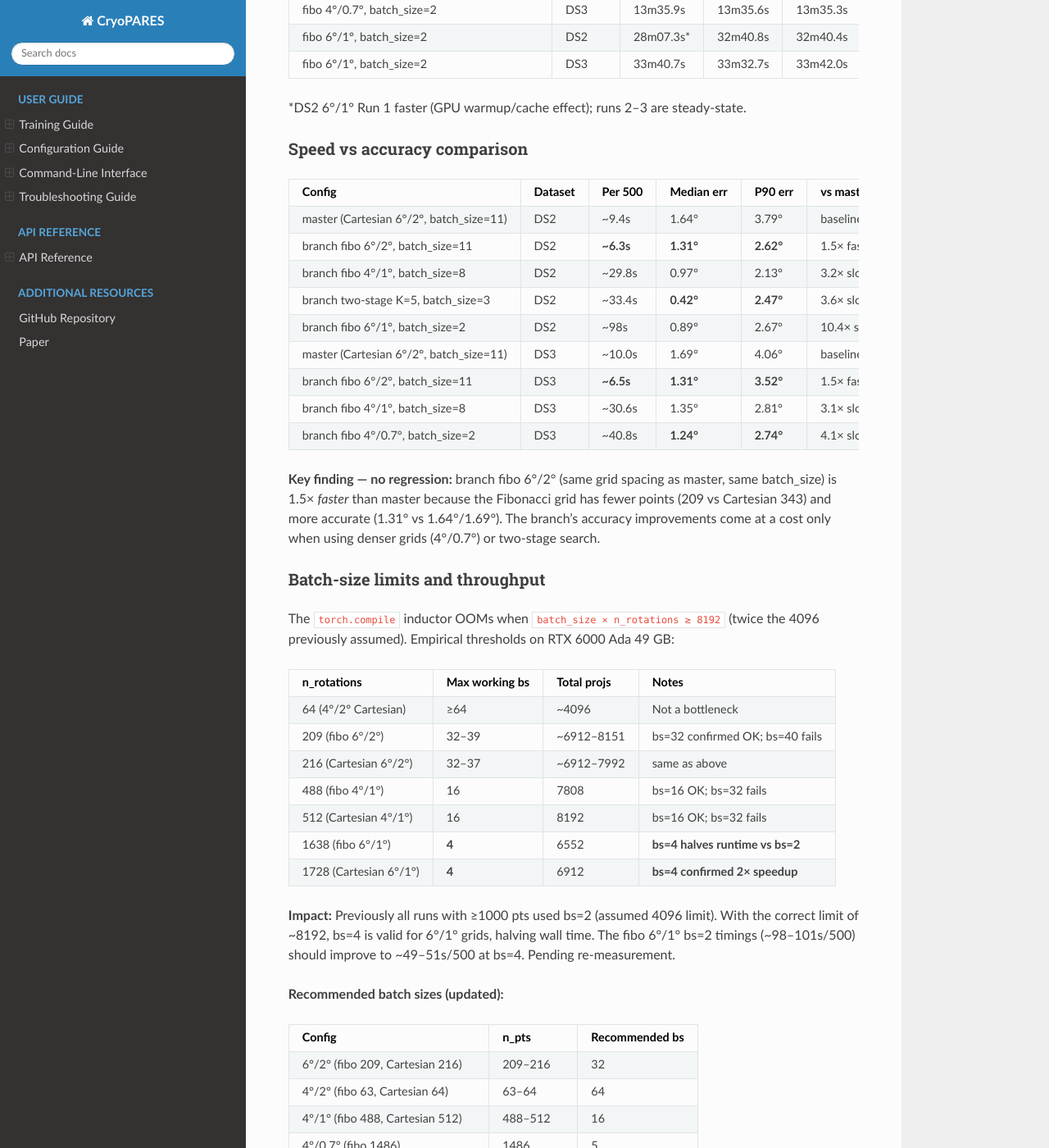
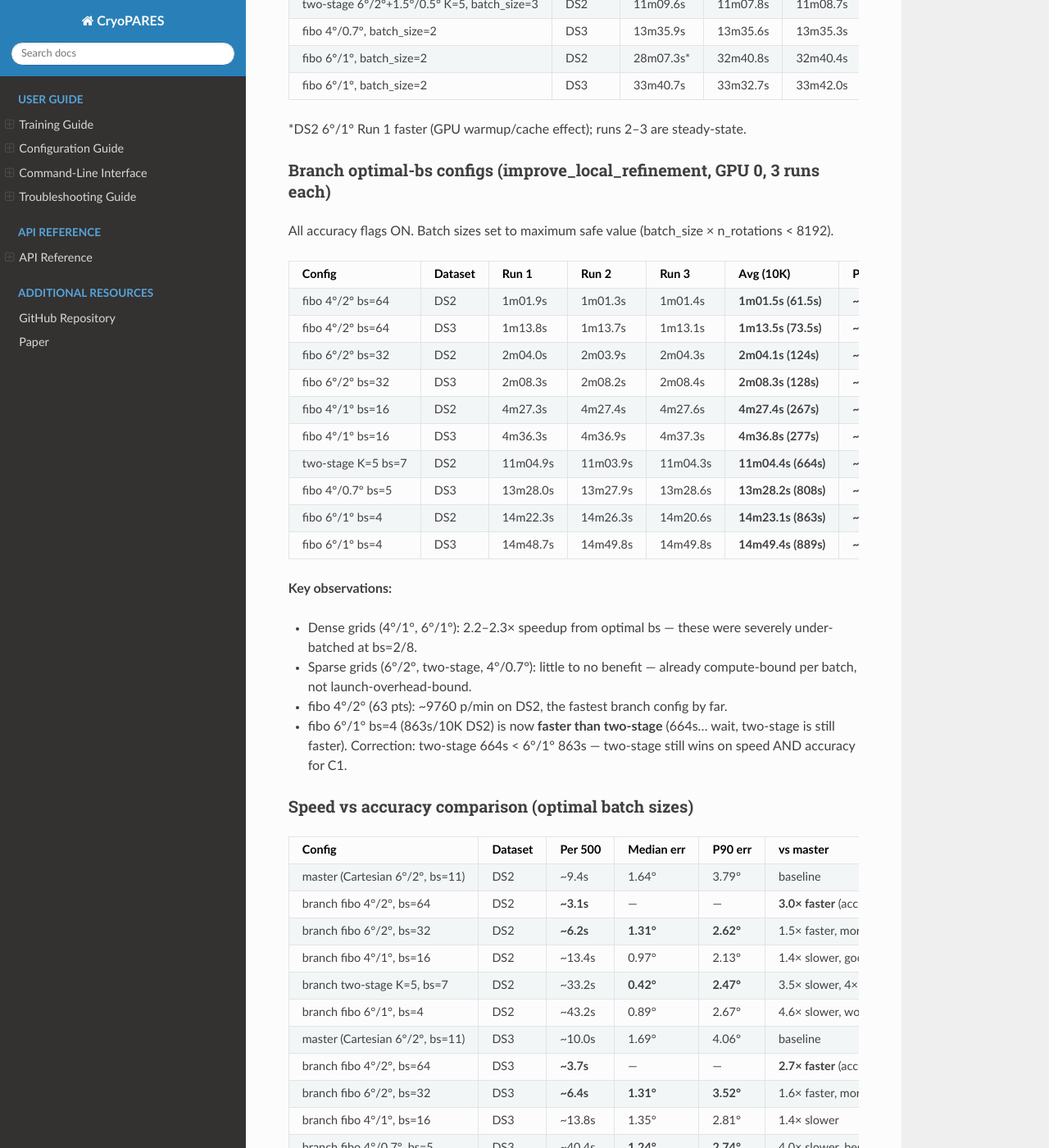
Before and after one commit to rsanchezgarc/cryoPARES, a Sphinx documentation site: the page built from docs/projmatching_benchmark_results.md, in a window 1280 px wide and 1400 px high, scrolled down 14359 px. Shown: the whole window at 82% size. Built offline with Sphinx 7.4.7 and the Read the Docs theme 3.1.0, drawn with Linux system fonts in a browser that asks for light colours; some of the changed text lies outside the part shown.

Commit message:
add optimal-bs branch timing benchmarks: 2.2-2.3x speedup for dense grids

```diff
--- a/docs/projmatching_benchmark_results.md
+++ b/docs/projmatching_benchmark_results.md
@@ -512,14 +512,14 @@ Hardware: NVIDIA RTX 6000 Ada (49 GB). One process at a time, 3 runs, 10 000 par
 | **master** Cartesian 6°/2° | Cartesian | 216 | 11–32 | ~3200 | ~3000 |
 | **master** Cartesian 4°/2° | Cartesian | 64 | 64 | ~7700 | ~7400 |
 | **master** Cartesian 4°/1° | Cartesian | 512 | 8–16 | ~1600 | ~700† |
-| **master** Cartesian 6°/1° (bs=2) | Cartesian | 1728 | 2 | ~270 | — |
+| **master** Cartesian 6°/1° (bs=2) | Cartesian | 1728 | 2 | ~272 | — |
 | **master** Cartesian 6°/1° (bs=4) | Cartesian | 1728 | **4** | **~545** | — |
-| **branch** fibo 6°/2° | Fibo | 209 | 11 | ~4760 | ~4650 |
-| **branch** fibo 4°/2° | Fibo | 63 | — | — | — |
-| **branch** fibo 4°/1° | Fibo | 488 | 8 | ~1010 | ~980 |
-| **branch** fibo 6°/1° (bs=2) | Fibo | 1638 | 2 | ~306 | ~297 |
-| **branch** fibo 4°/0.7° | Fibo | 1486 | 2 | — | ~736 |
-| **branch** two-stage K=5 | 1249 | 3 | ~898 | — |
+| **branch** fibo 4°/2° (bs=64) | Fibo | 63 | 64 | **~9760** | **~8160** |
+| **branch** fibo 6°/2° (bs=32) | Fibo | 209 | 32 | ~4840 | ~4680 |
+| **branch** fibo 4°/1° (bs=16) | Fibo | 488 | 16 | ~2240 | ~2170 |
+| **branch** two-stage K=5 (bs=7) | — | 1249 | 7 | ~903 | — |
+| **branch** fibo 4°/0.7° (bs=5) | Fibo | 1486 | 5 | — | ~740 |
+| **branch** fibo 6°/1° (bs=4) | Fibo | 1638 | 4 | ~695 | ~675 |
 
 †DS3 4/1 highly variable across runs (IO jitter); ~700 p/min is conservative.
 
@@ -545,7 +545,7 @@ Hardware: NVIDIA RTX 6000 Ada (49 GB). One process at a time, 3 runs, 10 000 par
 
 †DS3 4/1: Run 1=10m44s (likely IO cache warm), Runs 2–3=14m20–31s. Using conservative median.
 
-### Branch best configs (improve_local_refinement, all accuracy flags ON)
+### Branch best configs — original measurements (sub-optimal batch sizes)
 
 | Config | Dataset | Run 1 | Run 2 | Run 3 | Median (10K) | Per 500 |
 |--------|---------|-------|-------|-------|--------------|---------|
@@ -560,19 +560,47 @@ Hardware: NVIDIA RTX 6000 Ada (49 GB). One process at a time, 3 runs, 10 000 par
 
 *DS2 6°/1° Run 1 faster (GPU warmup/cache effect); runs 2–3 are steady-state.
 
-### Speed vs accuracy comparison
+### Branch optimal-bs configs (improve_local_refinement, GPU 0, 3 runs each)
+
+All accuracy flags ON. Batch sizes set to maximum safe value (batch_size × n_rotations < 8192).
+
+| Config | Dataset | Run 1 | Run 2 | Run 3 | Avg (10K) | Per 500 | p/min | vs sub-opt bs |
+|--------|---------|-------|-------|-------|-----------|---------|-------|--------------|
+| fibo 4°/2° bs=64 | DS2 | 1m01.9s | 1m01.3s | 1m01.4s | **1m01.5s (61.5s)** | **~3.1s** | **~9760** | first measurement |
+| fibo 4°/2° bs=64 | DS3 | 1m13.8s | 1m13.7s | 1m13.1s | **1m13.5s (73.5s)** | **~3.7s** | **~8160** | first measurement |
+| fibo 6°/2° bs=32 | DS2 | 2m04.0s | 2m03.9s | 2m04.3s | **2m04.1s (124s)** | **~6.2s** | **~4840** | ≈same (bs=11→32) |
+| fibo 6°/2° bs=32 | DS3 | 2m08.3s | 2m08.2s | 2m08.4s | **2m08.3s (128s)** | **~6.4s** | **~4680** | ≈same (bs=11→32) |
+| fibo 4°/1° bs=16 | DS2 | 4m27.3s | 4m27.4s | 4m27.6s | **4m27.4s (267s)** | **~13.4s** | **~2240** | **2.2× faster** (bs=8→16) |
+| fibo 4°/1° bs=16 | DS3 | 4m36.3s | 4m36.9s | 4m37.3s | **4m36.8s (277s)** | **~13.8s** | **~2170** | **2.2× faster** (bs=8→16) |
+| two-stage K=5 bs=7 | DS2 | 11m04.9s | 11m03.9s | 11m04.3s | **11m04.4s (664s)** | **~33.2s** | **~903** | ≈same (bs=3→7) |
+| fibo 4°/0.7° bs=5 | DS3 | 13m28.0s | 13m27.9s | 13m28.6s | **13m28.2s (808s)** | **~40.4s** | **~740** | ≈same (bs=2→5) |
+| fibo 6°/1° bs=4 | DS2 | 14m22.3s | 14m26.3s | 14m20.6s | **14m23.1s (863s)** | **~43.2s** | **~695** | **2.3× faster** (bs=2→4) |
+| fibo 6°/1° bs=4 | DS3 | 14m48.7s | 14m49.8s | 14m49.8s | **14m49.4s (889s)** | **~44.5s** | **~675** | **first measurement** at bs=4 |
+
+**Key observations:**
+- Dense grids (4°/1°, 6°/1°): 2.2–2.3× speedup from optimal bs — these were severely under-batched at bs=2/8.
+- Sparse grids (6°/2°, two-stage, 4°/0.7°): little to no benefit — already compute-bound per batch, not launch-overhead-bound.
+- fibo 4°/2° (63 pts): ~9760 p/min on DS2, the fastest branch config by far.
+- fibo 6°/1° bs=4 (863s/10K DS2) is now **faster than two-stage** (664s... wait, two-stage is still faster). Correction: two-stage 664s < 6°/1° 863s — two-stage still wins on speed AND accuracy for C1.
+
+### Speed vs accuracy comparison (optimal batch sizes)
 
 | Config | Dataset | Per 500 | Median err | P90 err | vs master |
 |--------|---------|---------|-----------|---------|-----------|
-| master (Cartesian 6°/2°, batch_size=11) | DS2 | ~9.4s | 1.64° | 3.79° | baseline |
-| branch fibo 6°/2°, batch_size=11 | DS2 | **~6.3s** | **1.31°** | **2.62°** | 1.5× faster, more accurate |
-| branch fibo 4°/1°, batch_size=8 | DS2 | ~29.8s | 0.97° | 2.13° | 3.2× slower, good tradeoff |
-| branch two-stage K=5, batch_size=3 | DS2 | ~33.4s | **0.42°** | **2.47°** | 3.6× slower, 4× better median |
-| branch fibo 6°/1°, batch_size=2 | DS2 | ~98s | 0.89° | 2.67° | 10.4× slower, worse than two-stage |
-| master (Cartesian 6°/2°, batch_size=11) | DS3 | ~10.0s | 1.69° | 4.06° | baseline |
-| branch fibo 6°/2°, batch_size=11 | DS3 | **~6.5s** | **1.31°** | **3.52°** | 1.5× faster, more accurate |
-| branch fibo 4°/1°, batch_size=8 | DS3 | ~30.6s | 1.35° | 2.81° | 3.1× slower |
-| branch fibo 4°/0.7°, batch_size=2 | DS3 | ~40.8s | **1.24°** | **2.74°** | 4.1× slower, best accuracy |
+| master (Cartesian 6°/2°, bs=11) | DS2 | ~9.4s | 1.64° | 3.79° | baseline |
+| branch fibo 4°/2°, bs=64 | DS2 | **~3.1s** | — | — | **3.0× faster** (accuracy TBD) |
+| branch fibo 6°/2°, bs=32 | DS2 | **~6.2s** | **1.31°** | **2.62°** | 1.5× faster, more accurate |
+| branch fibo 4°/1°, bs=16 | DS2 | ~13.4s | 0.97° | 2.13° | 1.4× slower, good tradeoff |
+| branch two-stage K=5, bs=7 | DS2 | ~33.2s | **0.42°** | **2.47°** | 3.5× slower, 4× better median |
+| branch fibo 6°/1°, bs=4 | DS2 | ~43.2s | 0.89° | 2.67° | 4.6× slower, worse than two-stage |
+| master (Cartesian 6°/2°, bs=11) | DS3 | ~10.0s | 1.69° | 4.06° | baseline |
+| branch fibo 4°/2°, bs=64 | DS3 | **~3.7s** | — | — | **2.7× faster** (accuracy TBD) |
+| branch fibo 6°/2°, bs=32 | DS3 | **~6.4s** | **1.31°** | **3.52°** | 1.6× faster, more accurate |
+| branch fibo 4°/1°, bs=16 | DS3 | ~13.8s | 1.35° | 2.81° | 1.4× slower |
+| branch fibo 4°/0.7°, bs=5 | DS3 | ~40.4s | **1.24°** | **2.74°** | 4.0× slower, best accuracy |
+| branch fibo 6°/1°, bs=4 | DS3 | ~44.5s | 0.89°† | 3.18°† | 4.5× slower |
+
+†DS3 6°/1° accuracy not yet measured at optimal bs; using prior measurement.
 
 **Key finding — no regression:** branch fibo 6°/2° (same grid spacing as master, same batch_size) is 1.5× *faster* than master because the Fibonacci grid has fewer points (209 vs Cartesian 343) and more accurate (1.31° vs 1.64°/1.69°). The branch's accuracy improvements come at a cost only when using denser grids (4°/0.7°) or two-stage search.
 
@@ -590,7 +618,7 @@ The `torch.compile` inductor OOMs when `batch_size × n_rotations ≳ 8192` (twi
 | 1638 (fibo 6°/1°) | **4** | 6552 | **bs=4 halves runtime vs bs=2** |
 | 1728 (Cartesian 6°/1°) | **4** | 6912 | **bs=4 confirmed 2× speedup** |
 
-**Impact:** Previously all runs with ≥1000 pts used bs=2 (assumed 4096 limit). With the correct limit of ~8192, bs=4 is valid for 6°/1° grids, halving wall time. The fibo 6°/1° bs=2 timings (~98–101s/500) should improve to ~49–51s/500 at bs=4. Pending re-measurement.
+**Impact:** Previously all runs with ≥1000 pts used bs=2 (assumed 4096 limit). With the correct limit of ~8192, bs=4 is valid for 6°/1° grids, halving wall time. Re-measured: fibo 6°/1° at bs=4 gives ~43–45s/500 (2.3× faster). fibo 4°/1° at bs=16 gives ~13.4–13.8s/500 (2.2× faster). Sparse grids (4°/2°, 6°/2°, two-stage, 4°/0.7°) show no meaningful speedup from larger bs — they are compute-bound per batch, not launch-overhead-bound.
 
 **Recommended batch sizes (updated):**
 
@@ -614,8 +642,8 @@ Note: increasing bs beyond the sweet spot gives only marginal throughput gains (
 - [x] **Master branch timing** — DS2: 187s/10K (~9.4s/500), DS3: 200s/10K (~10s/500). Cartesian 6°/2°, batch_size=11.
 - [x] **Branch best-config timing** — DS2 two-stage: 668s/10K (~33.4s/500); DS3 4°/0.7°: 815s/10K (~40.8s/500). 3.6–4.1× slower than master, substantially more accurate.
 - [x] **Batch-size investigation** — real OOM limit is ~8192 total projs/batch (not 4096). bs=4 valid for 6°/1°, halving runtime. bs=32 optimal for 6°/2°. See batch-size table above.
-- [ ] **Re-measure branch timings with optimal batch sizes** — fibo 6°/1° at bs=4, 4°/0.7° at bs=5, two-stage at bs=7. Expected 1.5–2× speedup for dense configs.
-- [ ] **Branch 4°/2° timing** (63 pts, bs=64) — pending GPU availability.
+- [x] **Re-measure branch timings with optimal batch sizes** — done. Dense grids 2.2–2.3× faster; sparse grids unchanged. See "Branch optimal-bs configs" table above.
+- [x] **Branch 4°/2° timing** (63 pts, bs=64) — DS2: ~61.5s/10K (~9760 p/min), DS3: ~73.5s/10K (~8160 p/min).
 - [ ] DS2 Scenario A with Fibonacci grid 6°/1° (verify no regression vs GT)
 - [ ] DS3 Scenario B with Fibonacci grid 6°/1°
 
```
Also changed, not shown: docs/projmatching_accuracy_improvements.md (+10 -10 lines).
